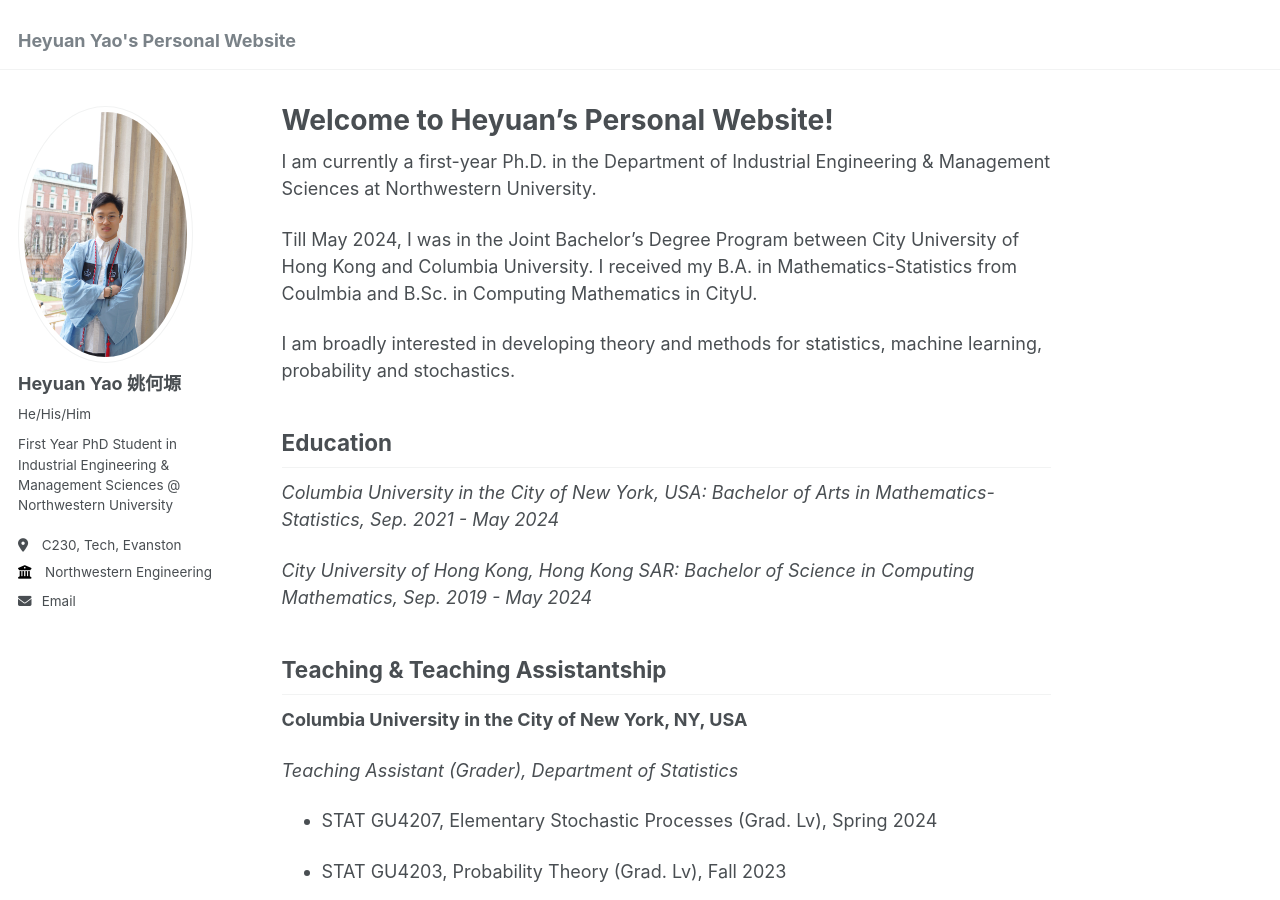
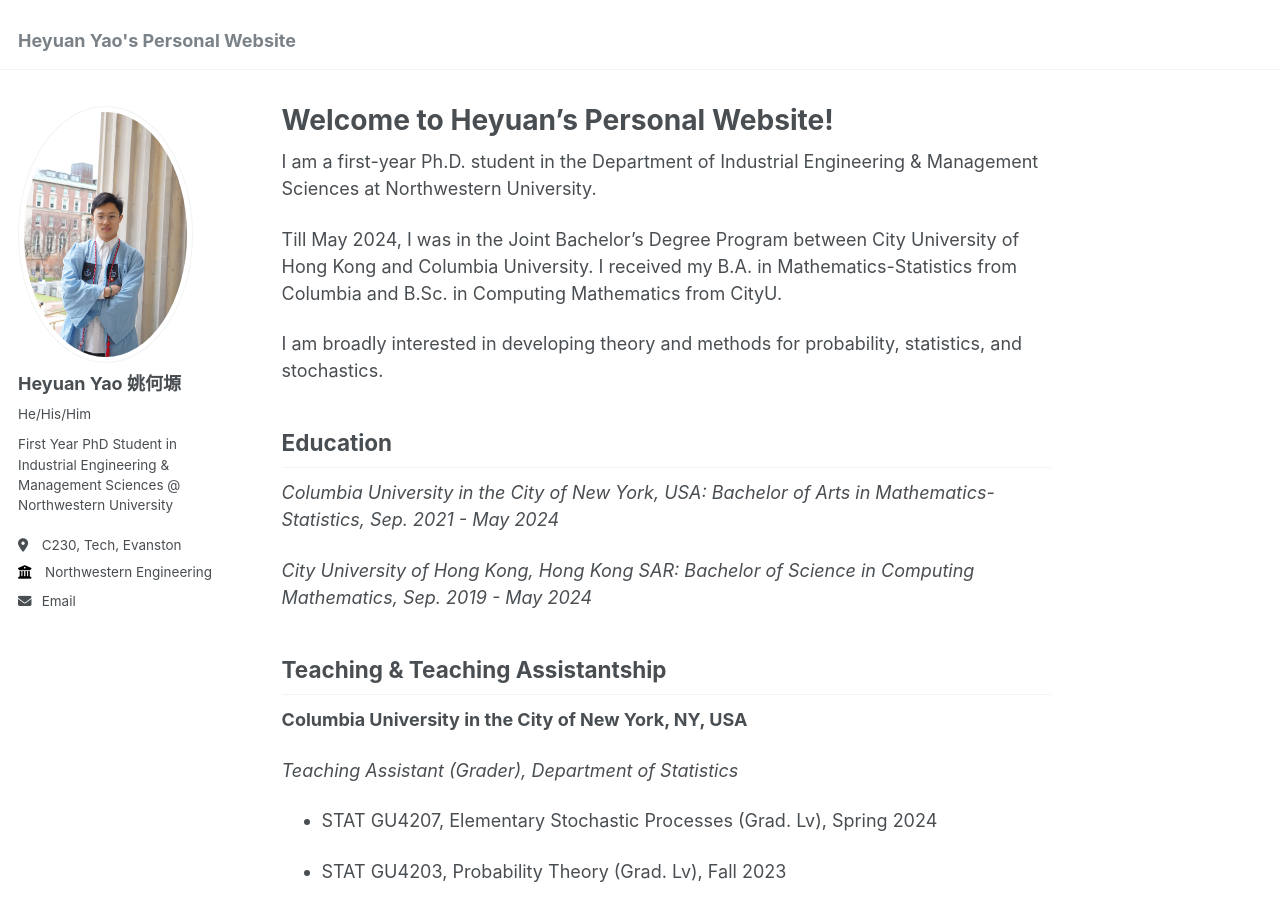
Before and after one commit to Heyuan-Yao/Heyuan-Yao.github.io, a Jekyll site: the page built from _pages/about.md, in a window 1280 px wide and 900 px high. Built offline with Jekyll 4.4.1, drawn with Linux system fonts in a browser that asks for light colours.

Commit message:
Update about.md

```diff
--- a/_pages/about.md
+++ b/_pages/about.md
@@ -7,11 +7,11 @@ redirect_from:
   - /about.html
 ---
 
-I am currently a first-year Ph.D. in the Department of Industrial Engineering & Management Sciences at Northwestern University.
+I am a first-year Ph.D. student in the Department of Industrial Engineering & Management Sciences at Northwestern University.
 
-Till May 2024, I was in the Joint Bachelor’s Degree Program between City University of Hong Kong and Columbia University. I received my B.A. in Mathematics-Statistics from Coulmbia and B.Sc. in Computing Mathematics in CityU.
+Till May 2024, I was in the Joint Bachelor’s Degree Program between City University of Hong Kong and Columbia University. I received my B.A. in Mathematics-Statistics from Columbia and B.Sc. in Computing Mathematics from CityU.
 
-I am broadly interested in developing theory and methods for statistics, machine learning, probability and stochastics.
+I am broadly interested in developing theory and methods for probability, statistics, and stochastics.
 
 Education
 ------
```
